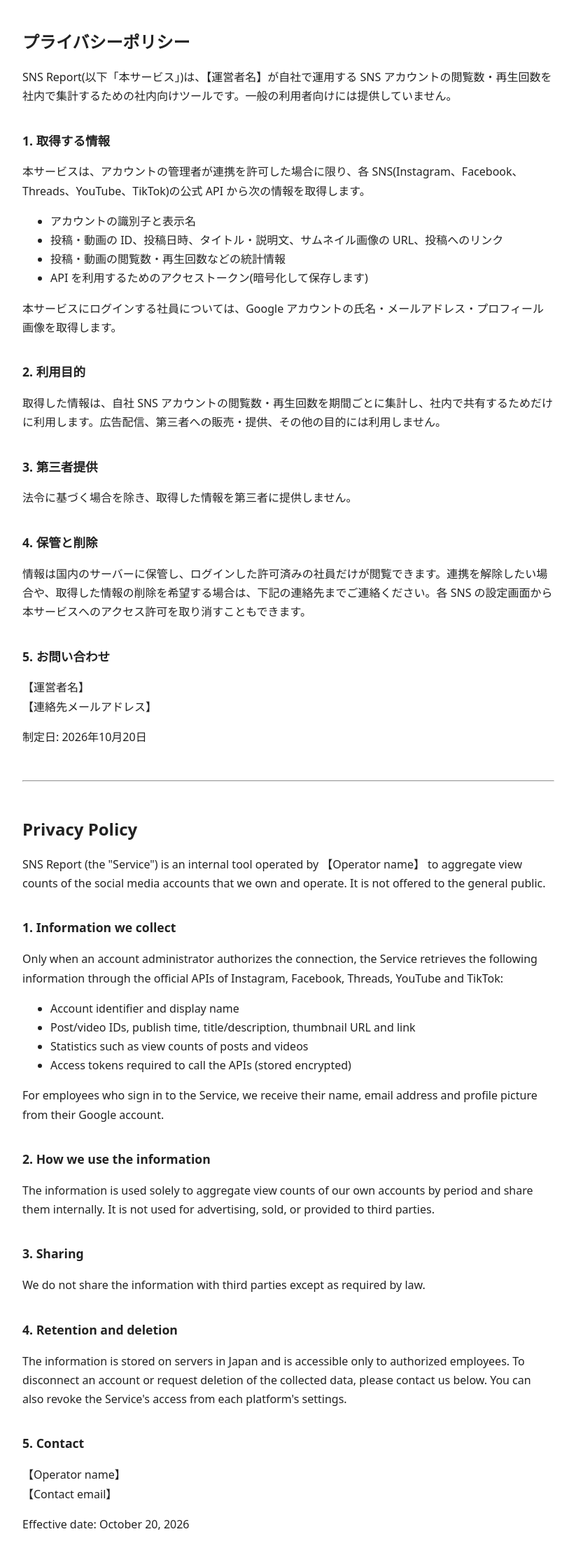
After one commit to hansokukyoyu-hash/hansoku, a Laravel app: page /legal/privacy.html in a window 1280 px wide. The commit adds this page. Shown: the whole page at 70% size, without its empty margins (228-1051 px from the left). Run offline with Laravel 12, Linux system fonts and the light colour scheme.

Commit message:
TikTokのAPI連携(Login Kit + Display API)を追加
- TikTokアカウントを連携し、動画ごとの累計再生回数を毎日取得して日次の差を集計する
- アクセストークン(24時間)は収集のたびに更新トークンで取り直す
- 審査用のプライバシーポリシー・利用規約ページを public/legal に置き、そこだけベーシック認証を外す

Co-Authored-By: Claude Opus 5.5 <noreply@anthropic.com>
Claude-Session: https://claude.ai/code/session_01F18RYQDzEFzyin4vEuje9W

```diff
--- a/app/Enums/Platform.php
+++ b/app/Enums/Platform.php
@@ -68,10 +68,10 @@ enum Platform: string
         return $this->viewFormats()[$format] ?? $this->formats()[$format] ?? $format;
     }
 
-    /** API連携に対応しているか(TikTokは審査前、Xは有料APIを使わないため手入力のみ) */
+    /** API連携に対応しているか(Xは有料APIを使わないため手入力のみ) */
     public function supportsApi(): bool
     {
-        return in_array($this, [self::Instagram, self::Facebook, self::YouTube, self::Threads], true);
+        return $this !== self::X;
     }
 
     /** ストーリーズのように数時間おきに収集が必要か */
--- a/app/Http/Controllers/ManualEntryController.php
+++ b/app/Http/Controllers/ManualEntryController.php
@@ -9,7 +9,7 @@ use Illuminate\Http\Request;
 use Illuminate\Validation\Rule;
 use Illuminate\View\View;
 
-/** Facebook個人・TikTok・X など、APIで取らないアカウントの閲覧数を入力する */
+/** Facebook個人・X など、APIで取らないアカウントの閲覧数を入力する */
 class ManualEntryController extends Controller
 {
     public function index(Request $request): View
--- a/app/Services/CollectionRunner.php
+++ b/app/Services/CollectionRunner.php
@@ -10,6 +10,7 @@ use App\Services\Collectors\Collector;
 use App\Services\Collectors\FacebookCollector;
 use App\Services\Collectors\InstagramCollector;
 use App\Services\Collectors\ThreadsCollector;
+use App\Services\Collectors\TikTokCollector;
 use App\Services\Collectors\YouTubeCollector;
 use Illuminate\Support\Collection;
 use Illuminate\Support\Facades\Cache;
@@ -157,6 +158,7 @@ class CollectionRunner
             Platform::Facebook => app(FacebookCollector::class),
             Platform::YouTube => app(YouTubeCollector::class),
             Platform::Threads => app(ThreadsCollector::class),
+            Platform::TikTok => app(TikTokCollector::class),
             default => throw new SnsApiException($platform->label().' は手入力のみ対応です。'),
         };
     }
--- a/config/services.php
+++ b/config/services.php
@@ -55,4 +55,9 @@ return [
         'app_secret' => env('THREADS_APP_SECRET'),
     ],
 
+    'tiktok' => [
+        'client_key' => env('TIKTOK_CLIENT_KEY'),
+        'client_secret' => env('TIKTOK_CLIENT_SECRET'),
+    ],
+
 ];
--- /dev/null
+++ b/public/legal/privacy.html
@@ -0,0 +1,67 @@
+<!doctype html>
+<html lang="ja">
+<head>
+<meta charset="utf-8">
+<meta name="viewport" content="width=device-width, initial-scale=1">
+<meta name="robots" content="noindex, nofollow">
+<title>プライバシーポリシー / Privacy Policy - SNS Report</title>
+<style>body{font-family:system-ui,sans-serif;line-height:1.7;max-width:760px;margin:0 auto;padding:24px 16px;color:#222;background:#fff}h1{font-size:1.5rem}h2{font-size:1.1rem;margin-top:2em}hr{margin:3em 0}</style>
+</head>
+<body>
+<h1>プライバシーポリシー</h1>
+<p>SNS Report(以下「本サービス」)は、【運営者名】が自社で運用する SNS アカウントの閲覧数・再生回数を社内で集計するための社内向けツールです。一般の利用者向けには提供していません。</p>
+
+<h2>1. 取得する情報</h2>
+<p>本サービスは、アカウントの管理者が連携を許可した場合に限り、各 SNS(Instagram、Facebook、Threads、YouTube、TikTok)の公式 API から次の情報を取得します。</p>
+<ul>
+<li>アカウントの識別子と表示名</li>
+<li>投稿・動画の ID、投稿日時、タイトル・説明文、サムネイル画像の URL、投稿へのリンク</li>
+<li>投稿・動画の閲覧数・再生回数などの統計情報</li>
+<li>API を利用するためのアクセストークン(暗号化して保存します)</li>
+</ul>
+<p>本サービスにログインする社員については、Google アカウントの氏名・メールアドレス・プロフィール画像を取得します。</p>
+
+<h2>2. 利用目的</h2>
+<p>取得した情報は、自社 SNS アカウントの閲覧数・再生回数を期間ごとに集計し、社内で共有するためだけに利用します。広告配信、第三者への販売・提供、その他の目的には利用しません。</p>
+
+<h2>3. 第三者提供</h2>
+<p>法令に基づく場合を除き、取得した情報を第三者に提供しません。</p>
+
+<h2>4. 保管と削除</h2>
+<p>情報は国内のサーバーに保管し、ログインした許可済みの社員だけが閲覧できます。連携を解除したい場合や、取得した情報の削除を希望する場合は、下記の連絡先までご連絡ください。各 SNS の設定画面から本サービスへのアクセス許可を取り消すこともできます。</p>
+
+<h2>5. お問い合わせ</h2>
+<p>【運営者名】<br>【連絡先メールアドレス】</p>
+
+<p>制定日: 2026年10月20日</p>
+
+<hr>
+
+<h1>Privacy Policy</h1>
+<p>SNS Report (the "Service") is an internal tool operated by 【Operator name】 to aggregate view counts of the social media accounts that we own and operate. It is not offered to the general public.</p>
+
+<h2>1. Information we collect</h2>
+<p>Only when an account administrator authorizes the connection, the Service retrieves the following information through the official APIs of Instagram, Facebook, Threads, YouTube and TikTok:</p>
+<ul>
+<li>Account identifier and display name</li>
+<li>Post/video IDs, publish time, title/description, thumbnail URL and link</li>
+<li>Statistics such as view counts of posts and videos</li>
+<li>Access tokens required to call the APIs (stored encrypted)</li>
+</ul>
+<p>For employees who sign in to the Service, we receive their name, email address and profile picture from their Google account.</p>
+
+<h2>2. How we use the information</h2>
+<p>The information is used solely to aggregate view counts of our own accounts by period and share them internally. It is not used for advertising, sold, or provided to third parties.</p>
+
+<h2>3. Sharing</h2>
+<p>We do not share the information with third parties except as required by law.</p>
+
+<h2>4. Retention and deletion</h2>
+<p>The information is stored on servers in Japan and is accessible only to authorized employees. To disconnect an account or request deletion of the collected data, please contact us below. You can also revoke the Service's access from each platform's settings.</p>
+
+<h2>5. Contact</h2>
+<p>【Operator name】<br>【Contact email】</p>
+
+<p>Effective date: October 20, 2026</p>
+</body>
+</html>
--- a/resources/views/admin/accounts/form.blade.php
+++ b/resources/views/admin/accounts/form.blade.php
@@ -33,8 +33,9 @@
         <button class="btn primary">保存</button>
     </form>
     <ul class="small muted">
-        <li>API(自動取得)が使えるのは、Instagramプロアカウント・Facebookページ・YouTube・Threads です。</li>
-        <li>Facebook個人プロフィール、Instagram個人アカウント、TikTok、X は「手入力」を選んでください(APIを選んでも手入力として保存されます)。</li>
+        <li>API(自動取得)が使えるのは、Instagramプロアカウント・Facebookページ・YouTube・Threads・TikTok です。</li>
+        <li>手入力からAPIに切り替えた場合、連携した日以降の期間は手入力しないでください(手入力分も合計に含まれるため二重に数えられます)。</li>
+        <li>Facebook個人プロフィール、Instagram個人アカウント、X は「手入力」を選んでください(APIを選んでも手入力として保存されます)。</li>
     </ul>
 </div>
 @endsection
--- a/resources/views/manual/index.blade.php
+++ b/resources/views/manual/index.blade.php
@@ -2,7 +2,7 @@
 @section('title', '手入力')
 @section('content')
 <h1>手入力</h1>
-<p class="muted">APIで取得しないアカウント(Facebook個人プロフィール、TikTok、Xなど)の閲覧数を、各アプリで確認した数値で入力します。</p>
+<p class="muted">APIで取得しないアカウント(Facebook個人プロフィール、Xなど)の閲覧数を、各アプリで確認した数値で入力します。</p>
 <div class="table-wrap">
 <table>
     <thead><tr><th>ブランド</th><th>SNS</th><th>アカウント</th><th>入力済みの期間</th><th></th></tr></thead>
--- a/routes/web.php
+++ b/routes/web.php
@@ -35,6 +35,7 @@ Route::middleware('auth')->group(function () {
         Route::get('/connect/meta/choose', [Admin\ConnectController::class, 'metaChoose'])->name('connect.meta.choose');
         Route::post('/connect/meta/choose', [Admin\ConnectController::class, 'metaSave'])->name('connect.meta.save');
         Route::get('/connect/threads/callback', [Admin\ConnectController::class, 'threadsCallback'])->name('connect.threads.callback');
+        Route::get('/connect/tiktok/callback', [Admin\ConnectController::class, 'tiktokCallback'])->name('connect.tiktok.callback');
         Route::get('/connect/google/callback', [Admin\ConnectController::class, 'googleCallback'])->name('connect.google.callback');
     });
 });
```
Also changed, not shown: app/Http/Controllers/Admin/ConnectController.php (+18 -0 lines), app/Services/Collectors/TikTokCollector.php (added, +62 -0 lines), app/Services/OAuth/TikTokOAuth.php (added, +106 -0 lines), public/legal/terms.html (added, +59 -0 lines), tests/Feature/CollectionTest.php (+41 -0 lines), tests/Feature/ConnectTest.php (+25 -1 lines), README.md, 2 other files.
